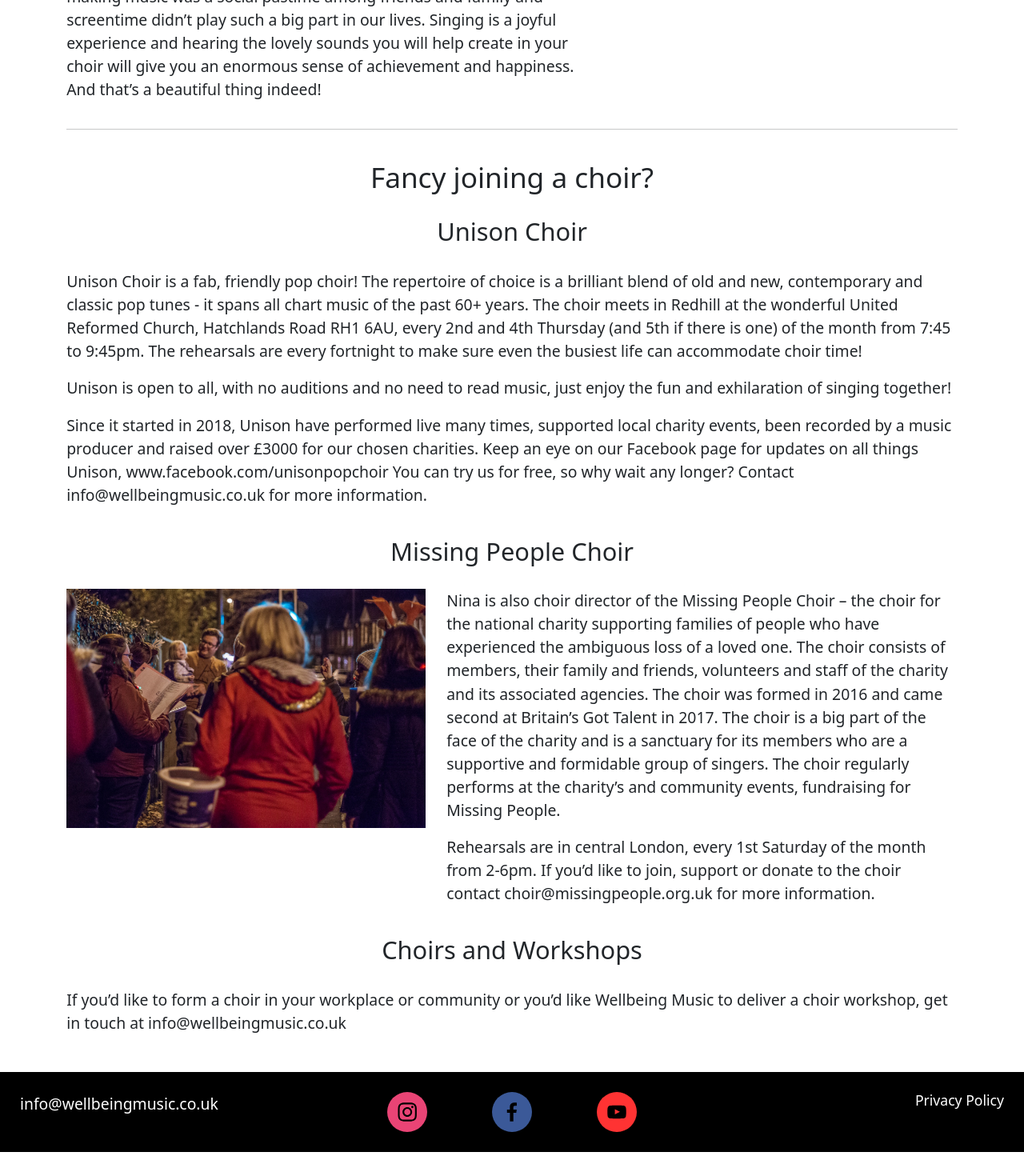
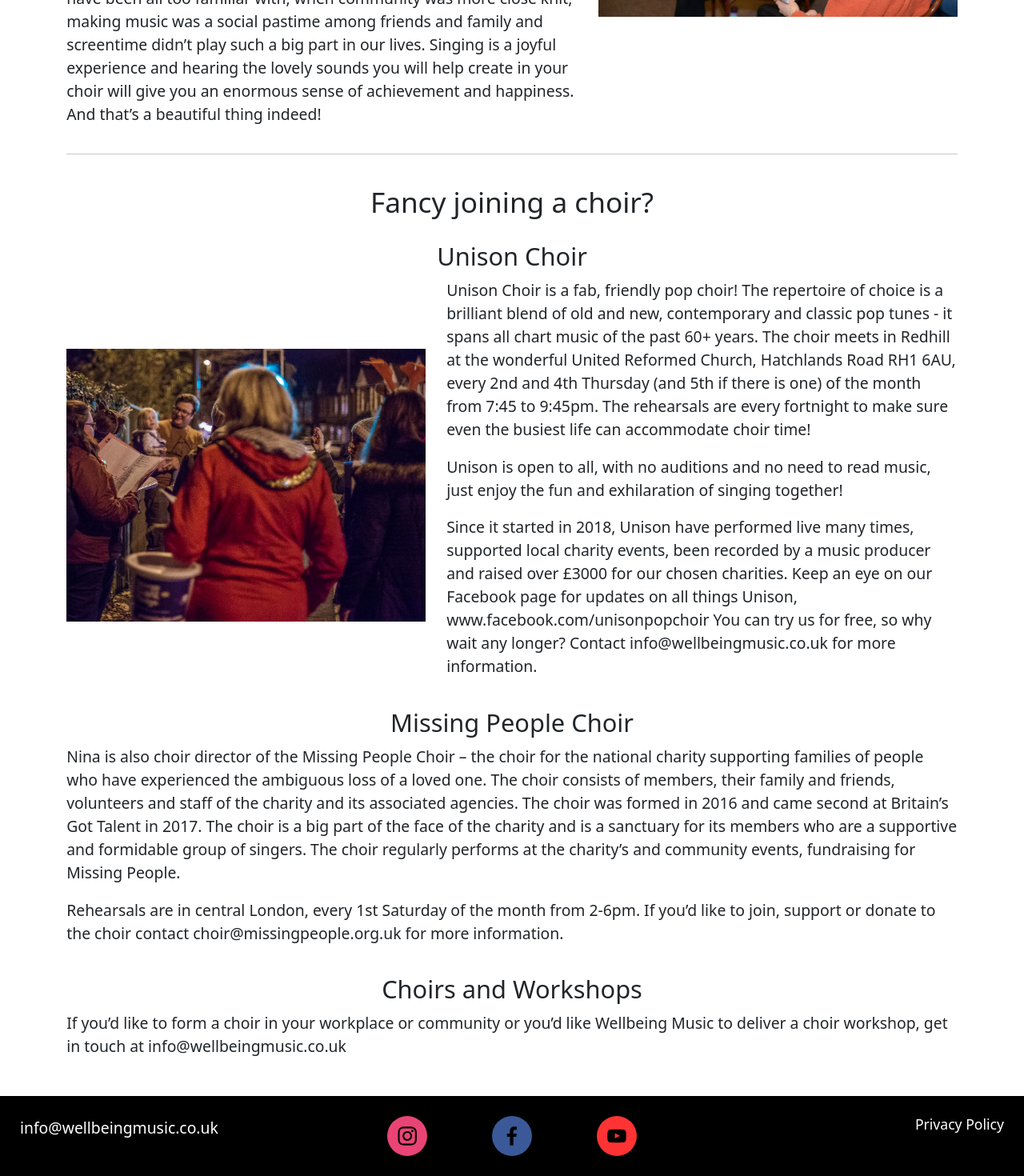
Before and after one commit to BelT26/WellbeingMusic, a React (Create React App) app: page /choirs in a window 1280 px wide. Shown: the part 1160-2630 px from the top of the page at 80% size. Before the commit the page ends 2600 px from the top, so only its background shows below. Built offline with nearby package versions, Linux system fonts and the light colour scheme.

Commit message:
move christmas choir image and add media queries for Choirs page

```diff
--- /dev/null
+++ b/src/pages/Choirs.css
@@ -0,0 +1,16 @@
+.unison_img {
+  display: flex;
+  align-items: center;
+  justify-content: center;
+}
+
+@media screen and (max-width: 992px) {
+  .unison_img {
+    padding: 15px;
+  }
+
+  .unison_row {
+    display: flex;
+    flex-direction: column-reverse;
+  }
+}
--- a/src/pages/Choirs.js
+++ b/src/pages/Choirs.js
@@ -2,12 +2,14 @@ import React from "react";
 import { Row, Col, Container, Image } from "react-bootstrap";
 import SeatedChoir from "../images/choir_seated.jpg";
 import ParkChoir from "../images/unison_choir2.jpg";
-import EveningChoir from "../images/choir_evening.jpg";
+import ChristmasChoir from "../images/christmas_choir.jpg";
+import MainImageContainer from "../components/MainImageContainer";
+import "./Choirs.css";
 
 function Choirs() {
   return (
     <>
-      <Container style={{ padding: "0px 70px" }}>
+      <MainImageContainer>
         <Row>
           <Col xs={12}>
             <Image
@@ -17,7 +19,7 @@ function Choirs() {
             />
           </Col>
         </Row>
-      </Container>
+      </MainImageContainer>
       <Container>
         <Row>
           <Col xs={12} style={{ textAlign: "center", marginTop: "20px" }}>
@@ -74,8 +76,15 @@ function Choirs() {
             <h3>Unison Choir</h3>
           </Col>
         </Row>
-        <Row style={{ marginTop: "20px" }}>
-          <Col>
+        <Row className="unison_row">
+          <Col xs={12} lg={5} className="unison_img">
+            <Image
+              fluid
+              src={ChristmasChoir}
+              alt="people singing christmas carols on a street during the evening"
+            />
+          </Col>
+          <Col xs={12} lg={7}>
             <p>
               Unison Choir is a fab, friendly pop choir! The repertoire of
               choice is a brilliant blend of old and new, contemporary and
@@ -106,15 +115,8 @@ function Choirs() {
             <h3>Missing People Choir</h3>
           </Col>
         </Row>
-        <Row style={{ marginTop: "20px" }}>
-          <Col xs={12} lg={5}>
-            <Image
-              fluid
-              src={EveningChoir}
-              alt="people singing christmas carols on a street during the evening"
-            />
-          </Col>
-          <Col xs={12} lg={7}>
+        <Row>
+          <Col xs={12}>
             <p>
               Nina is also choir director of the Missing People Choir – the
               choir for the national charity supporting families of people who
@@ -139,7 +141,7 @@ function Choirs() {
             <h3>Choirs and Workshops</h3>
           </Col>
         </Row>
-        <Row style={{ marginTop: "20px" }}>
+        <Row>
           <Col>
             <p>
               If you’d like to form a choir in your workplace or community or
--- a/src/pages/Glowbugs.js
+++ b/src/pages/Glowbugs.js
@@ -6,7 +6,6 @@ import GlowBugsLogo from "../images/glowbug_logo.jpg";
 import StarWars from "../images/GB_star_wars.jpg";
 import GlowBug from "../images/glowbug.jpg";
 import GlowBaby from "../images/gb_baby.jpg";
-import GlowMakeOver from "../images/gb_makeover.jpg";
 import GlowParty from "../images/GB_party2.jpeg";
 import ReviewBackground from "../images/gb_review.PNG";
 
```
Also changed, not shown: src/images/christmas_choir.jpg (added).
